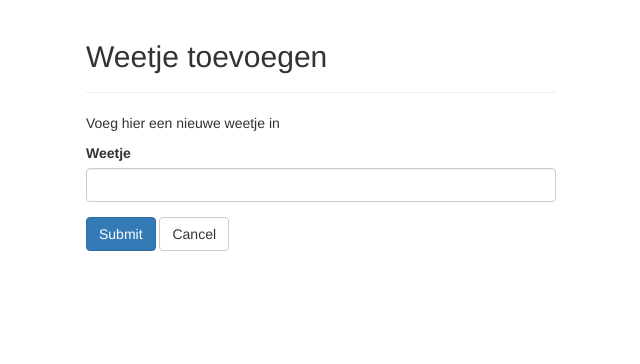
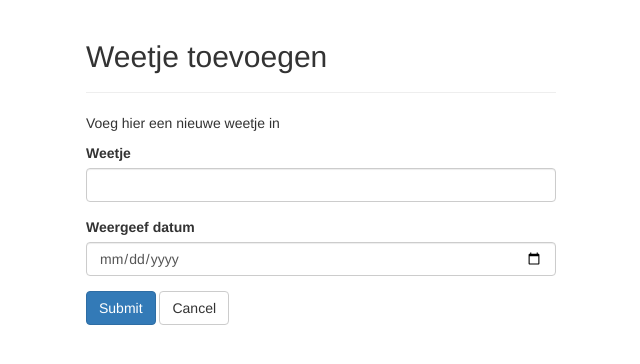
Before and after one commit to evgenyvh/KnowItAll, a PHP site: page /crud/create.php in a window 1280 px wide. Shown: the top 364 px of the page, without its empty margins (319-959 px from the left). Run offline with PHP 8.4, Linux system fonts and the light colour scheme.

Commit message:
CRUD systeem afgemaakt

```diff
--- a/crud/create.php
+++ b/crud/create.php
@@ -11,21 +11,25 @@ if($_SERVER["REQUEST_METHOD"] == "POST"){
     // Validate name
     $input_name = trim($_POST["name"]);
     if(empty($input_name)){
-        $name_err = "Please enter a name.";
-    } elseif(!filter_var($input_name, FILTER_VALIDATE_REGEXP, array("options"=>array("regexp"=>"/^[a-zA-Z\s]+$/")))){
-        $name_err = "Please enter a valid name.";
+        $name_err = "Voeg hier een geldige weetje in.";
     } else{
         $name = $input_name;
     }
-
+    //Datum
+    $input_address = trim($_POST["address"]);
+    if(empty($input_address)){
+        $address_err = "Voeg hier een geldige datum in.";
+    } else{
+        $address = $input_address;
+    }
     // Check input errors before inserting in database
     if(empty($name_err) && empty($address_err) && empty($salary_err)){
         // Prepare an insert statement
-        $sql = "INSERT INTO weetje (weetje) VALUES (? )";
+        $sql = "INSERT INTO weetje (weetje,datum) VALUES (?,? )";
 
         if($stmt = mysqli_prepare($link, $sql)){
             // Bind variables to the prepared statement as parameters
-            mysqli_stmt_bind_param($stmt, "s", $input_name);
+            mysqli_stmt_bind_param($stmt, "ss", $input_name, $input_address);
 
             // Set parameters
             $param_name = $name;
@@ -38,7 +42,7 @@ if($_SERVER["REQUEST_METHOD"] == "POST"){
                 header("location: index.php");
                 exit();
             } else{
-                echo "Something went wrong. Please try again later.";
+                echo "Er ging iets mis. Probeer het later opnieuw.";
             }
         }
         echo mysqli_error($link);
@@ -79,6 +83,11 @@ if($_SERVER["REQUEST_METHOD"] == "POST"){
                             <input type="text" name="name" class="form-control" value="<?php echo $name; ?>">
                             <span class="help-block"><?php echo $name_err;?></span>
                         </div>
+                        <div class="form-group <?php echo (!empty($salary_err)) ? 'has-error' : ''; ?>">
+                            <label>Weergeef datum</label>
+                            <input type="date" name="address" class="form-control" value="<?php echo $salary; ?>" required>
+                            <span class="help-block"><?php echo $salary_err;?></span>
+                        </div>
                         <input type="submit" class="btn btn-primary" value="Submit">
                         <a href="index.php" class="btn btn-default">Cancel</a>
                     </form>
--- a/crud/error.php
+++ b/crud/error.php
@@ -17,10 +17,10 @@
             <div class="row">
                 <div class="col-md-12">
                     <div class="page-header">
-                        <h1>Invalid Request</h1>
+                        <h1>Het ging fout</h1>
                     </div>
                     <div class="alert alert-danger fade in">
-                        <p>Sorry, you've made an invalid request. Please <a href="index.php" class="alert-link">go back</a> and try again.</p>
+                        <p>Helaas, er ging iets mis. Ga naar <a href="index.php" class="alert-link">home</a> en probeer het later opniuew.</p>
                     </div>
                 </div>
             </div>
--- a/crud/index.php
+++ b/crud/index.php
@@ -70,7 +70,7 @@
                             echo "<p class='lead'><em>No records were found.</em></p>";
                         }
                     } else{
-                        echo "ERROR: Could not able to execute $sql. " . mysqli_error($link);
+                        echo "ERROR: Kon het niet uitvoeren $sql. " . mysqli_error($link);
                     }
 
                     // Close connection
--- a/crud/read.php
+++ b/crud/read.php
@@ -34,7 +34,7 @@ if(isset($_GET["id"]) && !empty(trim($_GET["id"]))){
             }
 
         } else{
-            echo "Oops! Something went wrong. Please try again later.";
+            echo "Oops! Er ging iets mis. Probeer het later nogmaals.";
         }
     }
 
--- a/crud/update.php
+++ b/crud/update.php
@@ -14,7 +14,7 @@ if(isset($_POST["id"]) && !empty($_POST["id"])){
     // Validate name
     $input_name = trim($_POST["name"]);
     if(empty($input_name)){
-        $name_err = "Please enter a name.";
+        $name_err = "Voeg hier een geldige weetje in.";
     } else{
         $name = $input_name;
     }
@@ -38,7 +38,7 @@ if(isset($_POST["id"]) && !empty($_POST["id"])){
                 header("location: index.php");
                 exit();
             } else{
-                echo "Something went wrong. Please try again later.";
+                echo "Er ging iets mis. Probeer het later opnieuw.";
             }
         }
          echo mysqli_error($link);
@@ -81,7 +81,7 @@ if(isset($_POST["id"]) && !empty($_POST["id"])){
                 }
 
             } else{
-                echo "Oops! Something went wrong. Please try again later.";
+                echo "Oef! Er ging iets mis. Probeer het later nog maals.";
             }
         }
 
```
